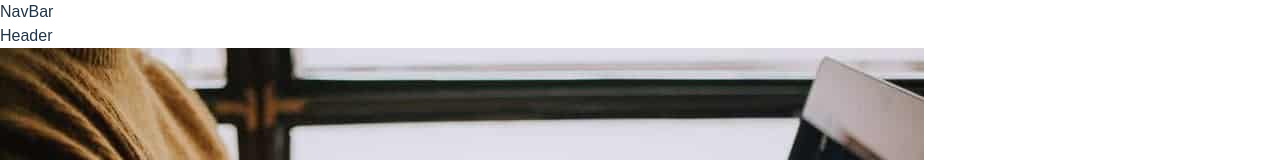
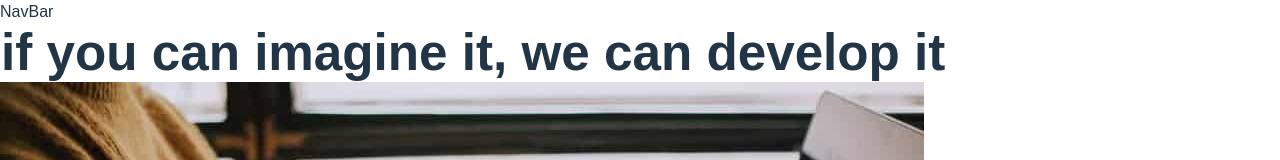
Before and after one commit to Freetzen/WeDevelop, a React (Vite) app in the folder Frontend/: page / in a window 1280 px wide. Shown: the top 160 px of the page. Built offline with nearby package versions, Linux system fonts and the light colour scheme.

Commit message:
header component

```diff
--- a/Frontend/src/components/header/Header.jsx
+++ b/Frontend/src/components/header/Header.jsx
@@ -1,7 +1,16 @@
+import style from './Header.module.css';
 
 const Header = () => {
   return (
-    <div>Header</div>
+    <div className={style.HeaderContainer}>
+      <div className={style.titleContainer}>
+        <h1>if you can imagine it,
+          we can develop it</h1>
+      </div>
+      <div className={style.ImgContainer}>
+
+      </div>
+    </div>
   )
 }
 
--- /dev/null
+++ b/Frontend/src/components/header/Header.module.css
@@ -0,0 +1,3 @@
+.HeaderContainer {
+    border: 1px solid white;
+}
```
